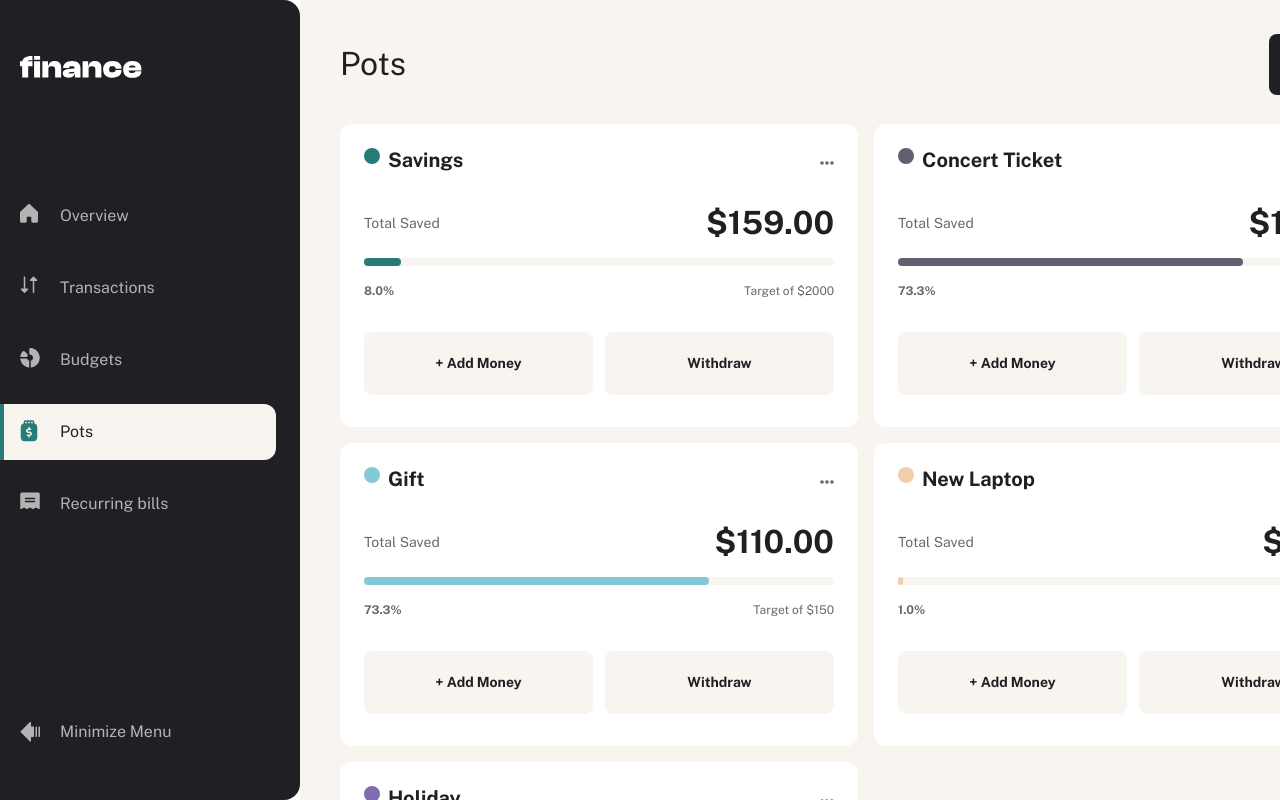
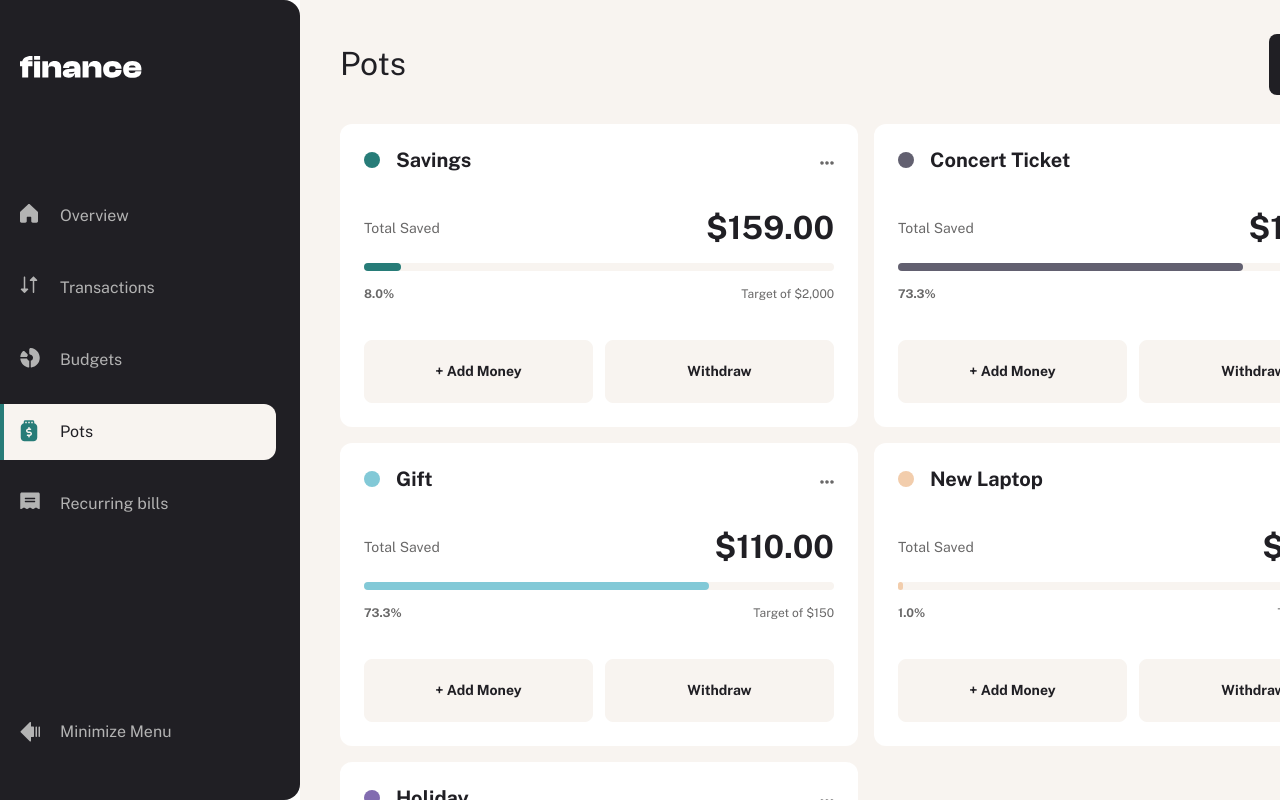
Before and after one commit to Chermann-KING/personal-finance-app, a Next.js app: page /dashboard/pots in a window 1280 px wide. Built offline with nearby package versions, Linux system fonts and the light colour scheme.

Commit message:
💄 Main: Components > Dashboard > Pots > PotList > Style updated and pot.total formatted

```diff
--- a/src/components/Dashboard/Pots/PotList.tsx
+++ b/src/components/Dashboard/Pots/PotList.tsx
@@ -73,7 +73,7 @@ const PotList: React.FC<PotListProps> = ({
       {pots.map((pot, index) => (
         <div
           key={index}
-          className="bg-white w-[518px] h-[303px] flex flex-col gap-y-8 rounded-xl p-6"
+          className="bg-white w-[518px] h-[303px] flex flex-col justify-between gap-y-8 rounded-xl p-6"
         >
           {/* Popup de confirmation de suppression */}
           <DeleteConfirmation
@@ -86,7 +86,7 @@ const PotList: React.FC<PotListProps> = ({
 
           {/* header */}
           <div className="flex justify-between">
-            <div className="flex gap-2">
+            <div className="flex items-center gap-4">
               <div
                 className="w-4 h-4 rounded-full"
                 style={{ backgroundColor: pot.theme }}
@@ -103,14 +103,20 @@ const PotList: React.FC<PotListProps> = ({
             />
           </div>
           {/* saved, progressbar & target */}
-          <div className="flex flex-col gap-y-4">
+          <div className="flex flex-col justify-between gap-y-4">
             {/* saved */}
             <div className="flex justify-between items-center">
               <p className="text-preset-4 text-grey-500">Total Saved</p>
               <p className="text-preset-1 text-grey-900 font-bold">
-                ${pot.total.toFixed(2)}
+                $
+                {pot.total.toLocaleString("en-US", {
+                  minimumFractionDigits: 2,
+                  maximumFractionDigits: 2,
+                })}
               </p>
             </div>
+            {/* barre de progression & target */}
+            <div className="flex flex-col gap-y-3.5">
               {/* barre de progression */}
               <div
                 className="w-full h-2 p-0 bg-beige-100 rounded flex justify-start items-start"
@@ -134,8 +140,9 @@ const PotList: React.FC<PotListProps> = ({
                   {((pot.total / pot.target) * 100).toFixed(1)}%
                 </p>
                 <p className="text-preset-5 text-grey-500">
-                Target of ${pot.target}
+                  Target of ${pot.target.toLocaleString("en-US")}
                 </p>
+              </div>
             </div>
           </div>
           {/* actions */}
```
Lines whose indentation alone changed are shown as unchanged.
